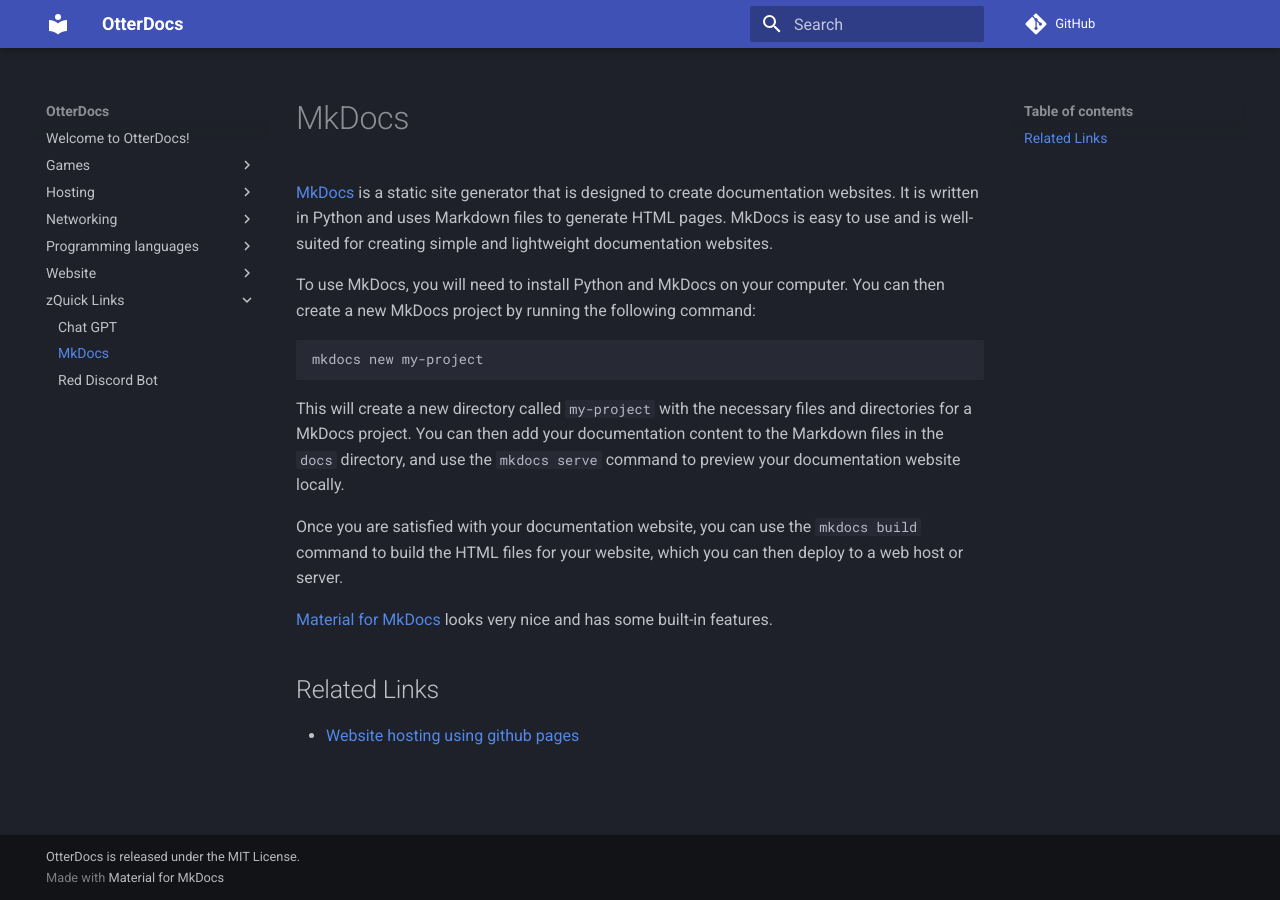
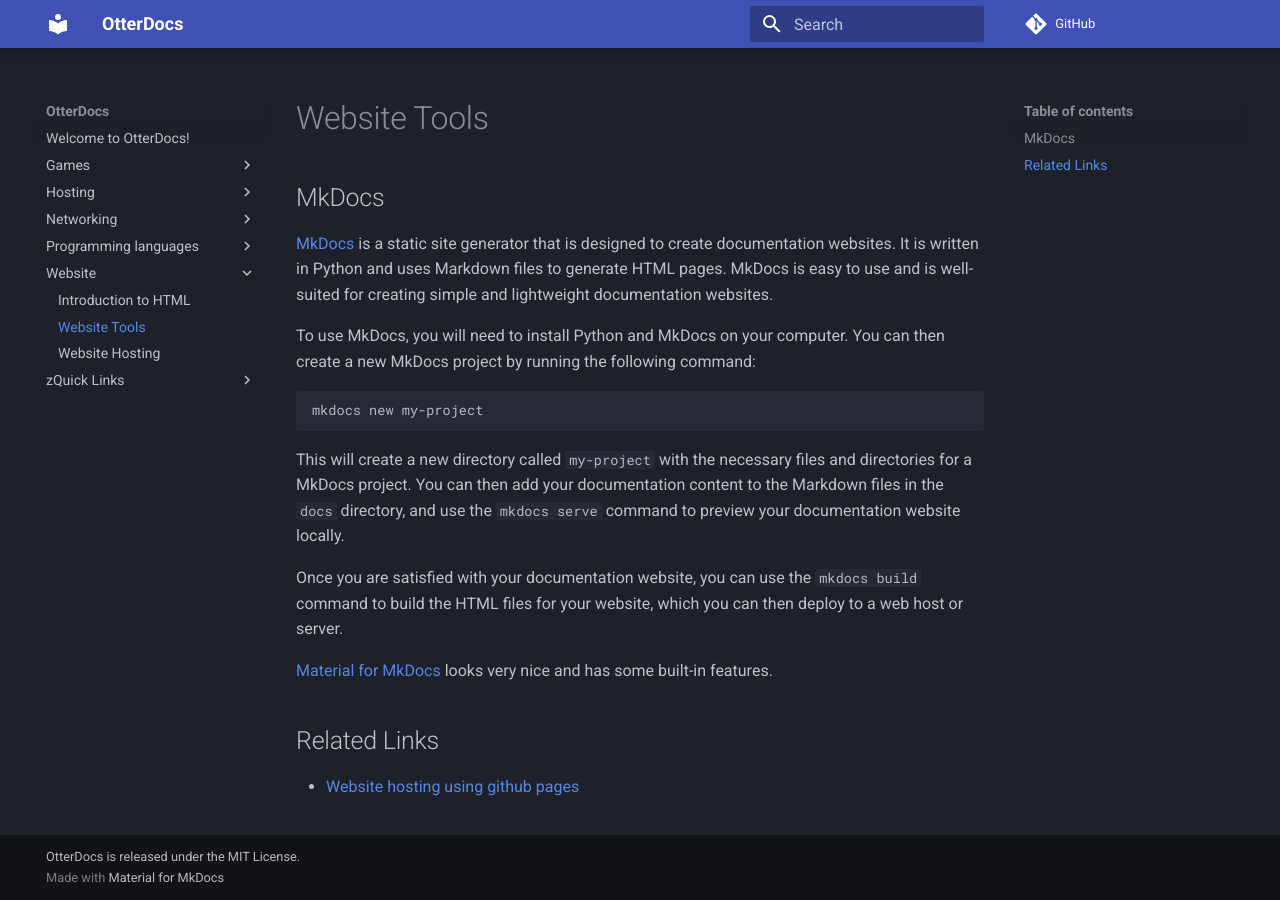
Before and after one commit to DeeKahy/OtterDocs, an MkDocs documentation site: the page built from docs/Website/Website-Tools.md, in a window 1280 px wide. Built offline with MkDocs 1.6.1 and Material for MkDocs 9.7.7, drawn with Linux system fonts in a browser that asks for light colours; comment, search, counter and statistics services are not loaded; part of the change alters nothing that is shown.

```diff
--- a/docs/zQuick-Links/MkDocs.md
+++ b/docs/Website/Website-Tools.md
@@ -1,7 +1,5 @@
-[MkDocs](https://www.mkdocs.org/) is a static site generator that is designed to create documentation websites. It is
-written in Python and uses
-Markdown files to generate HTML pages. MkDocs is easy to use and is well-suited for creating simple and lightweight
-documentation websites.
+## MkDocs
+[MkDocs](https://www.mkdocs.org/) is a static site generator that is designed to create documentation websites. It is  written in Python and uses Markdown files to generate HTML pages. MkDocs is easy to use and is well-suited for creating simple and lightweight documentation websites.
 
 To use MkDocs, you will need to install Python and MkDocs on your computer. You can then create a new MkDocs project by
 running the following command:
@@ -23,4 +21,4 @@ for your website, which you can then deploy to a web host or server.
 
 
 ## Related Links
-* [Website hosting using github pages](./../Website/Website-intro.md#github-pages-free)
+* [Website hosting using github pages](./Website-intro.md#github-pages-free)
```
